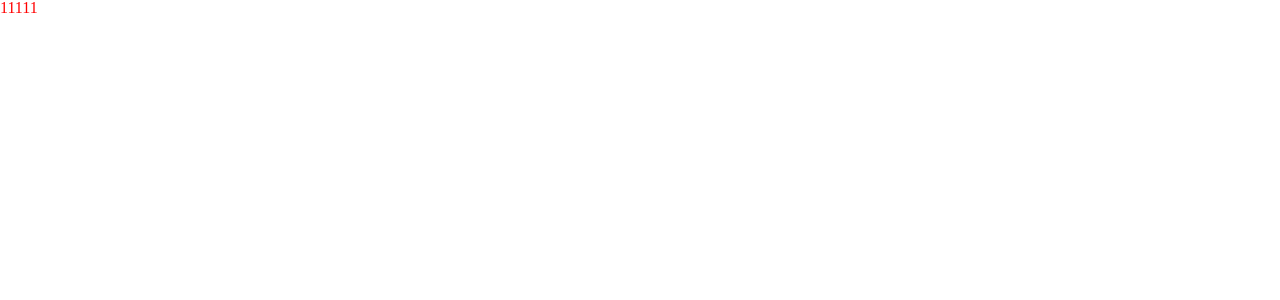
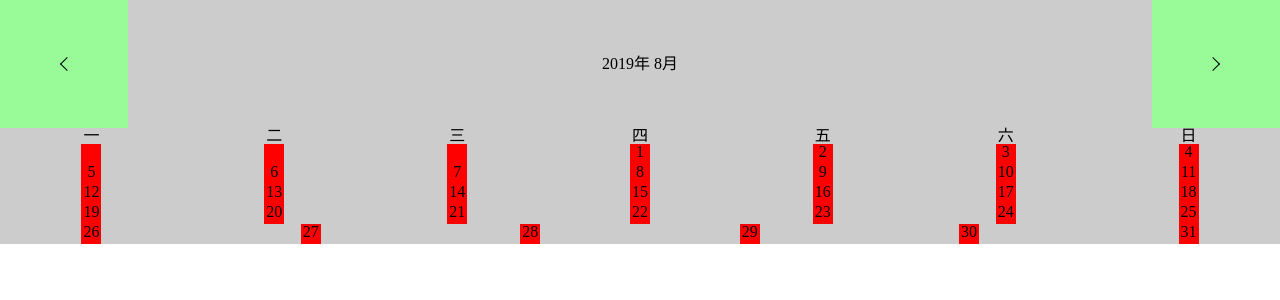
Before and after one commit to Aiden1204/calendarCom, a Vue app: page / in a window 1280 px wide. Shown: the top 300 px of the page. Built offline with nearby package versions, Linux system fonts and the light colour scheme.

Commit message:
增加部分方法

```diff
--- /dev/null
+++ b/src/components/calendar.vue
@@ -0,0 +1,241 @@
+<template>
+    <div class="all">
+        <div class="yearMonthDisplay">
+            <div class="leftIcon" @click.stop="changeMonthView('last')">
+                <i></i>
+            </div>
+            <span>
+                {{currentMonth | yearMonthText}}
+            </span>
+            <div class="rightIcon" @click.stop="changeMonthView('next')">
+                <i></i>
+            </div>
+        </div>
+        <div class="weekDisplay">
+            <div class="weekItem" v-for="item in weekData" :key="item">{{item}}</div>
+        </div>
+        <div class="daysDisplay">
+            <div class="dayItem" v-for="(item,index) in currentDays" :key="index">
+                <span>{{item}}</span>
+            </div>
+        </div>
+    </div>
+</template>
+
+<script>
+  export default {
+    name: "calendar",
+    data(){
+      return {
+        currentMonth:null, //当前视图展示的月份的时间戳
+        currentDays:[], //当前视图展示的天数
+      }
+    },
+    props:{
+      // 星期的排序
+      weekData: {
+        type: Array,
+        default() {
+          return [
+            // "日",
+            "一",
+            "二",
+            "三",
+            "四",
+            "五",
+            "六",
+            "日",
+            // "一",
+            // "二",
+            // "三",
+            // "四",
+          ]
+        }
+      },
+    },
+    computed:{
+
+    },
+    filters:{
+      // 将时间戳转为YYYY年MM日
+      yearMonthText(val){
+        let y = val.getFullYear();
+        let m = val.getMonth() + 1;
+        let res = y + "年" + " " + m + "月";
+        return res;
+      }
+    },
+    watch:{
+      // 当前视图的天数数组
+      currentMonth:{
+        deep:true,
+        handler(val){
+          let arr = [];
+          let counter = this.getTargetDays(this.currentMonth);
+          // 获取第一天的时间戳
+          let firstDay = new Date(JSON.parse(JSON.stringify(this.currentMonth)));
+          firstDay.setDate(1);
+          // 获取第一天是星期几（0~6）
+          let firstDayNum = firstDay.getDay();
+          let sortFlag = null;
+          switch (this.weekData[0]){
+            case "日":
+              sortFlag = 6;
+              break;
+            case "一":
+              sortFlag = 5;
+              break;
+            case "二":
+              sortFlag = 4;
+              break;
+            case "三":
+              sortFlag = 3;
+              break;
+            case "四":
+              sortFlag = 2;
+              break;
+            case "五":
+              sortFlag = 1;
+              break;
+            case "六":
+              sortFlag = 0;
+              break;
+          }
+          // 计算头部空白天数
+          let headBlank = sortFlag-(7-firstDayNum-1);
+          for(let i = 0; i<headBlank; i++){
+            arr.push("")
+          }
+          console.log("firstDayNum",firstDayNum);
+          for(let i = 0; i<counter; i++){
+            arr.push(i+1)
+          }
+          this.currentDays = arr;
+        }
+      }
+    },
+    methods:{
+      /**
+       * 获取当前时间戳对应月份的天数
+       * @param {String,Date} target 目标的月份，可以为时间戳或可被转为时间戳的字符串
+       * @return {Number}  目标月份的天数
+       */
+        getTargetDays(target = new Date()){
+            let currentDate = new Date(target);
+            /* 获取当前月份(0~11) */
+            let curMonth = currentDate.getMonth();
+            // 往后推一个月
+            currentDate.setMonth(curMonth + 1);
+            currentDate.setDate(0);
+            /* 返回当月的天数 */
+            return currentDate.getDate()
+        },
+
+
+      /**
+       * 改变当前视图的月份
+       * @param {String} flag “next”往后一个月，"last"往前一个月
+       */
+      changeMonthView(flag){
+        let temp = new Date(JSON.parse(JSON.stringify(this.currentMonth)))
+        switch (flag){
+            case "next":
+                temp.setMonth(temp.getMonth() + 1);
+                this.currentMonth = temp;
+                break;
+            case "last":
+                temp.setMonth(temp.getMonth() - 1);
+                this.currentMonth = temp;
+                break;
+        }
+      },
+
+    },
+    created(){
+      // 获取当前时间
+      this.currentMonth = new Date();
+    },
+    mounted(){
+        let _self = this;
+        console.log(_self.getTargetDays(this.currentMonth))
+    }
+  }
+</script>
+
+<style scoped lang="less">
+    .all {
+        width: 100vw;
+        background-color: #cccccc;
+        .yearMonthDisplay {
+            display: flex;
+            justify-content: space-between;
+            align-items: center;
+            .leftIcon {
+                width: 10vw;
+                height: 10vw;
+                background-color: palegreen;
+                display: flex;
+                justify-content: center;
+                align-items: center;
+                padding-left: 5px;
+                i {
+                    display: block;
+                    box-sizing: border-box;
+                    width: 10px;
+                    height: 10px;
+                    border-top: 1px solid black;
+                    border-left: 1px solid black;
+                    transform: rotate(-0.125turn);
+                }
+            }
+            .rightIcon {
+                width: 10vw;
+                height: 10vw;
+                background-color: palegreen;
+                display: flex;
+                justify-content: center;
+                align-items: center;
+                padding-right: 5px;
+                i {
+                    display: block;
+                    box-sizing: border-box;
+                    width: 10px;
+                    height: 10px;
+                    border-top: 1px solid black;
+                    border-right: 1px solid black;
+                    transform: rotate(0.125turn);
+                }
+            }
+        }
+        .weekDisplay {
+            display: flex;
+            justify-content: space-between;
+            align-items: center;
+            .weekItem{
+                width: 100/7vw;
+                display: flex;
+                align-items: center;
+                justify-content: center;
+            }
+        }
+        .daysDisplay {
+            display: flex;
+            justify-content: space-between;
+            align-items: center;
+            flex-wrap:wrap;
+            .dayItem {
+                width: 100/7vw;
+                display: flex;
+                align-items: center;
+                justify-content: center;
+                >span {
+                    text-align: center;
+                    display: inline-block;
+                    width: 20px;
+                    height: 20px;
+                    background-color: red;
+                }
+            }
+        }
+    }
+</style>
--- a/src/router.js
+++ b/src/router.js
@@ -1,6 +1,5 @@
 import Vue from 'vue'
 import Router from 'vue-router'
-import Home from './views/Home.vue'
 
 Vue.use(Router)
 
@@ -9,15 +8,7 @@ export default new Router({
     {
       path: '/',
       name: 'home',
-      component: Home
-    },
-    {
-      path: '/about',
-      name: 'about',
-      // route level code-splitting
-      // this generates a separate chunk (about.[hash].js) for this route
-      // which is lazy-loaded when the route is visited.
-      component: () => import(/* webpackChunkName: "about" */ './views/About.vue')
+      component: () => import(/* webpackChunkName: "about" */ './views/Home.vue')
     }
   ]
 })
--- a/src/views/About.vue
+++ /dev/null
@@ -1,5 +0,0 @@
-<template>
-  <div class="about">
-    <h1>This is an about page</h1>
-  </div>
-</template>
--- a/src/views/Home.vue
+++ b/src/views/Home.vue
@@ -1,24 +1,21 @@
 <template>
   <div class="all">
-    <p>11111</p>
+    <calendar></calendar>
   </div>
 </template>
 
 <script>
 // @ is an alias to /src
-// import HelloWorld from '@/components/HelloWorld.vue'
+import calendar from '@/components/calendar.vue'
 
 export default {
   name: 'home',
   components: {
-    // HelloWorld
+    calendar
   }
 }
 </script>
 <style scoped lang="less">
   .all {
-    p {
-      color: red;
-    }
   }
 </style>
```
Also changed, not shown: src/components/HelloWorld.vue (deleted, +0 -58 lines), 1 other file (tests, documents, lock files or other folders).
